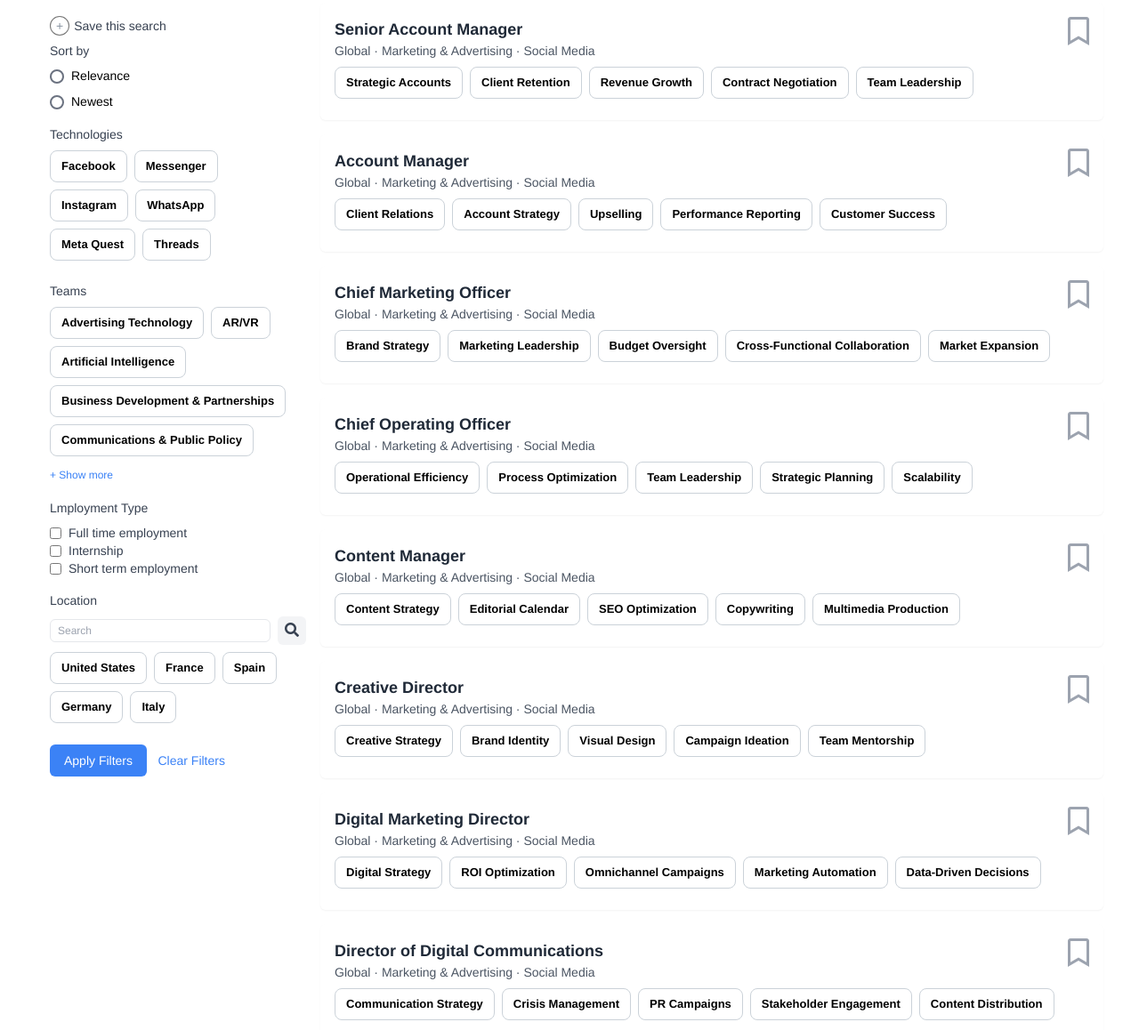
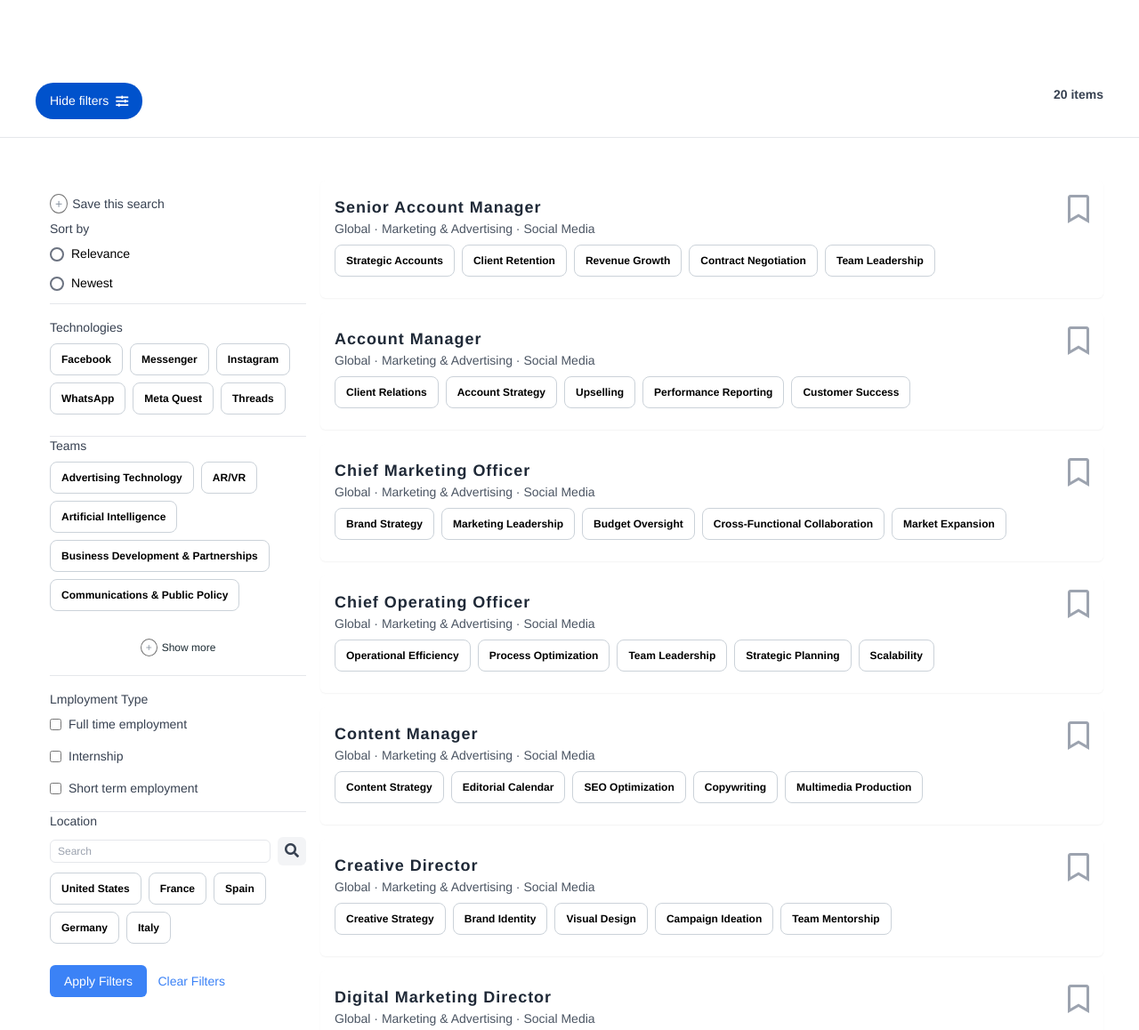
Before and after one commit to huythanh123/newcode-meta, a plain HTML site: page face.html in a window 1280 px wide. Shown: the part 420-1578 px from the top of the page at 89% size. Drawn offline with nearby package versions, Linux system fonts and the light colour scheme.

Commit message:
add website files

```diff
--- a/css/style.css
+++ b/css/style.css
@@ -17,6 +17,7 @@ body {
 .text_hover {
   letter-spacing: 1px;
 }
+
 .text_hover:hover {
   text-decoration: underline;
   text-decoration-color: #0064e0;
@@ -39,7 +40,7 @@ body {
   padding: 6px 20px;
   border: 1px solid #67788a;
   border-radius: 45px;
-  width:100%;
+  width:100% !important;
   margin: 0 auto;
   position: relative;
   background-color: #fff;
@@ -173,6 +174,9 @@ body {
   display: flex;
   justify-content: end;
   align-items: end;
+  color: rgb(103, 120, 138);
+  font-size: 14px;
+  font-weight: 700;
 }
 #job-listings {
   transition: all 0.3s ease;
@@ -184,7 +188,7 @@ body {
 }
 .rounded-full{
   gap: 4px !important;
-    font-size: 13px !important;
+    /* font-size: 13px !important; */
     font-weight: 600 !important;
     color: var(--color-text) !important;
     line-height: 18px !important;
@@ -245,7 +249,7 @@ font-size: 32px;
   border: 1px solid rgb(117, 117, 117);
   border-radius: 50%;
   color: rgb(138, 149, 162);
-  padding: 2px 6px;
+  padding: 2px 5px;
   margin-right: 5px;
 }
 .custom-width{
@@ -254,3 +258,20 @@ font-size: 32px;
 .custom-icon-item i{
 font-size: 32px;
 }
+.custom-tile{
+  padding: 100px 0px !important;
+}
+.custom-text-cart{
+  color: #1c2b33;
+  font-size: 24px;
+  font-weight: 600;
+  letter-spacing: .96px;
+  line-height: 34px;
+  padding-right: 30px;
+  display: block;
+}
+.custom-test-more{
+  font-size: 16px;
+  color: #1C2B33;
+
+}
--- a/face.html
+++ b/face.html
@@ -115,7 +115,7 @@
         </div>
       </div>
 
-      <div class="custom_contaner mx-auto mt-12 px-4">
+      <div class="custom_contaner mx-auto mt-12 px-4 custom-tile">
         <h1 class="text-center home-search__main-title">Search Meta Careers</h1>
         <div class="home-search__main">
           <input
@@ -144,7 +144,7 @@
 
                     <div class="mb-4">
                         <h3 class="text-sm font-medium text-gray-700 mb-2">Sort by</h3>
-                        <div class="flex items-center mb-2">
+                        <div class="flex items-center mb-3">
                             <input type="radio" id="relevance" name="sort_by" class="hidden">
                             <label for="relevance" class="flex items-center cursor-pointer">
                               <span class="cb-radio mr-2"></span>
@@ -152,13 +152,14 @@
                             </label>
                           </div>
 
-                          <div class="flex items-center mb-2">
+                          <div class="flex items-center mb-3">
                             <input type="radio" id="date" name="sort_by" class="hidden">
                             <label for="date" class="flex items-center cursor-pointer">
                               <span class="cb-radio mr-2"></span>
                               Newest
                             </label>
                           </div>
+                          <hr>
                     </div>
 
                     <div class="mb-4">
@@ -179,7 +180,7 @@
                                 class="bg-gray-100 text-gray-700 rounded-full px-3 py-1 text-xs mr-2 mb-2 hover:bg-gray-200">Threads</button>
                         </div>
                     </div>
-
+<hr>
                     <div class="mb-4">
                         <h3 class="text-sm font-medium text-gray-700 mb-2">Teams</h3>
                         <div class="flex flex-wrap">
@@ -198,25 +199,26 @@
                                 class="bg-gray-100 text-gray-700 rounded-full px-3 py-1 text-xs mr-2 mb-2 hover:bg-gray-200">Communications
                                 & Public Policy</button>
                         </div>
-                        <button class="text-blue-500 text-xs">+ Show more</button>
+                        <div class="my-5" style="text-align: center;"><button class="text-xs custom-test-more"> <span class="custom-plus">+</span>Show more</button></div>
+                      <hr>
                     </div>
 
                     <div class="mb-4">
                         <h3 class="text-sm font-medium text-gray-700 mb-2">Lmployment Type</h3>
-                        <div class="flex items-center">
+                        <div class="flex items-center mb-4 ">
                             <input type="checkbox" id="full_time" class="mr-2">
                             <label for="full_time" class="text-sm text-gray-700">Full time employment</label>
                         </div>
-                        <div class="flex items-center">
+                        <div class="flex items-center mb-4">
                             <input type="checkbox" id="internship" class="mr-2">
                             <label for="internship" class="text-sm text-gray-700">Internship</label>
                         </div>
-                        <div class="flex items-center">
+                        <div class="flex items-center mb-4">
                             <input type="checkbox" id="short_term" class="mr-2">
                             <label for="short_term" class="text-sm text-gray-700">Short term employment</label>
                         </div>
                     </div>
-
+<hr>
                     <div>
                         <h3 class="text-sm font-medium text-gray-700 mb-2">Location</h3>
                         <div class="flex items-center mb-2">
@@ -257,7 +259,7 @@
                     <div class="p-4">
                         <div class="flex justify-between items-start">
                             <div>
-                                <h2 class="text-lg font-semibold text-gray-800">Senior Account Manager</h2>
+                                <h2 class="text-lg font-semibold text-gray-800 custom-text-cart">Senior Account Manager</h2>
                                 <p class="text-sm text-gray-600">Global · Marketing & Advertising · Social Media</p>
                                 <div class="flex flex-wrap mt-2">
                                     <button
@@ -288,7 +290,7 @@
                     <div class="p-4">
                         <div class="flex justify-between items-start">
                             <div>
-                                <h2 class="text-lg font-semibold text-gray-800">Account Manager</h2>
+                                <h2 class="text-lg font-semibold text-gray-800 custom-text-cart">Account Manager</h2>
                                 <p class="text-sm text-gray-600">Global · Marketing & Advertising · Social Media</p>
                                 <div class="flex flex-wrap mt-2">
                                     <button
@@ -318,7 +320,7 @@
                     <div class="p-4">
                         <div class="flex justify-between items-start">
                             <div>
-                                <h2 class="text-lg font-semibold text-gray-800">Chief Marketing Officer</h2>
+                                <h2 class="text-lg font-semibold text-gray-800 custom-text-cart">Chief Marketing Officer</h2>
                                 <p class="text-sm text-gray-600">Global · Marketing & Advertising · Social Media</p>
                                 <div class="flex flex-wrap mt-2">
                                     <button
@@ -349,7 +351,7 @@
                     <div class="p-4">
                         <div class="flex justify-between items-start">
                             <div>
-                                <h2 class="text-lg font-semibold text-gray-800">Chief Operating Officer</h2>
+                                <h2 class="text-lg font-semibold text-gray-800 custom-text-cart">Chief Operating Officer</h2>
                                 <p class="text-sm text-gray-600">Global · Marketing & Advertising · Social Media</p>
                                 <div class="flex flex-wrap mt-2">
                                     <button
@@ -379,7 +381,7 @@
                     <div class="p-4">
                         <div class="flex justify-between items-start">
                             <div>
-                                <h2 class="text-lg font-semibold text-gray-800">Content Manager</h2>
+                                <h2 class="text-lg font-semibold text-gray-800 custom-text-cart">Content Manager</h2>
                                 <p class="text-sm text-gray-600">Global · Marketing & Advertising · Social Media</p>
                                 <div class="flex flex-wrap mt-2">
                                     <button
@@ -409,7 +411,7 @@
                     <div class="p-4">
                         <div class="flex justify-between items-start">
                             <div>
-                                <h2 class="text-lg font-semibold text-gray-800">Creative Director</h2>
+                                <h2 class="text-lg font-semibold text-gray-800 custom-text-cart">Creative Director</h2>
                                 <p class="text-sm text-gray-600">Global · Marketing & Advertising · Social Media</p>
                                 <div class="flex flex-wrap mt-2">
                                     <button
@@ -440,7 +442,7 @@
                     <div class="p-4">
                         <div class="flex justify-between items-start">
                             <div>
-                                <h2 class="text-lg font-semibold text-gray-800">Digital Marketing Director</h2>
+                                <h2 class="text-lg font-semibold text-gray-800 custom-text-cart">Digital Marketing Director</h2>
                                 <p class="text-sm text-gray-600">Global · Marketing & Advertising · Social Media</p>
                                 <div class="flex flex-wrap mt-2">
                                     <button
@@ -471,7 +473,7 @@
                     <div class="p-4">
                         <div class="flex justify-between items-start">
                             <div>
-                                <h2 class="text-lg font-semibold text-gray-800">Director of Digital Communications</h2>
+                                <h2 class="text-lg font-semibold text-gray-800 custom-text-cart">Director of Digital Communications</h2>
                                 <p class="text-sm text-gray-600">Global · Marketing & Advertising · Social Media</p>
                                 <div class="flex flex-wrap mt-2">
                                     <button
@@ -502,7 +504,7 @@
                     <div class="p-4">
                         <div class="flex justify-between items-start">
                             <div>
-                                <h2 class="text-lg font-semibold text-gray-800">Director of Marketing</h2>
+                                <h2 class="text-lg font-semibold text-gray-800 custom-text-cart">Director of Marketing</h2>
                                 <p class="text-sm text-gray-600">Global · Marketing & Advertising · Social Media</p>
                                 <div class="flex flex-wrap mt-2">
                                     <button
@@ -533,7 +535,7 @@
                     <div class="p-4">
                         <div class="flex justify-between items-start">
                             <div>
-                                <h2 class="text-lg font-semibold text-gray-800">Head of Marketing</h2>
+                                <h2 class="text-lg font-semibold text-gray-800 custom-text-cart">Head of Marketing</h2>
                                 <p class="text-sm text-gray-600">Global · Marketing & Advertising · Social Media</p>
                                 <div class="flex flex-wrap mt-2">
                                     <button
@@ -563,7 +565,7 @@
                     <div class="p-4">
                         <div class="flex justify-between items-start">
                             <div>
-                                <h2 class="text-lg font-semibold text-gray-800">Director of Social Media</h2>
+                                <h2 class="text-lg font-semibold text-gray-800 custom-text-cart">Director of Social Media</h2>
                                 <p class="text-sm text-gray-600">Global · Marketing & Advertising · Social Media</p>
                                 <div class="flex flex-wrap mt-2">
                                     <button
@@ -594,7 +596,7 @@
                     <div class="p-4">
                         <div class="flex justify-between items-start">
                             <div>
-                                <h2 class="text-lg font-semibold text-gray-800">Senior Digital Marketing Manager</h2>
+                                <h2 class="text-lg font-semibold text-gray-800 custom-text-cart">Senior Digital Marketing Manager</h2>
                                 <p class="text-sm text-gray-600">Global · Marketing & Advertising · Social Media</p>
                                 <div class="flex flex-wrap mt-2">
                                     <button
```
